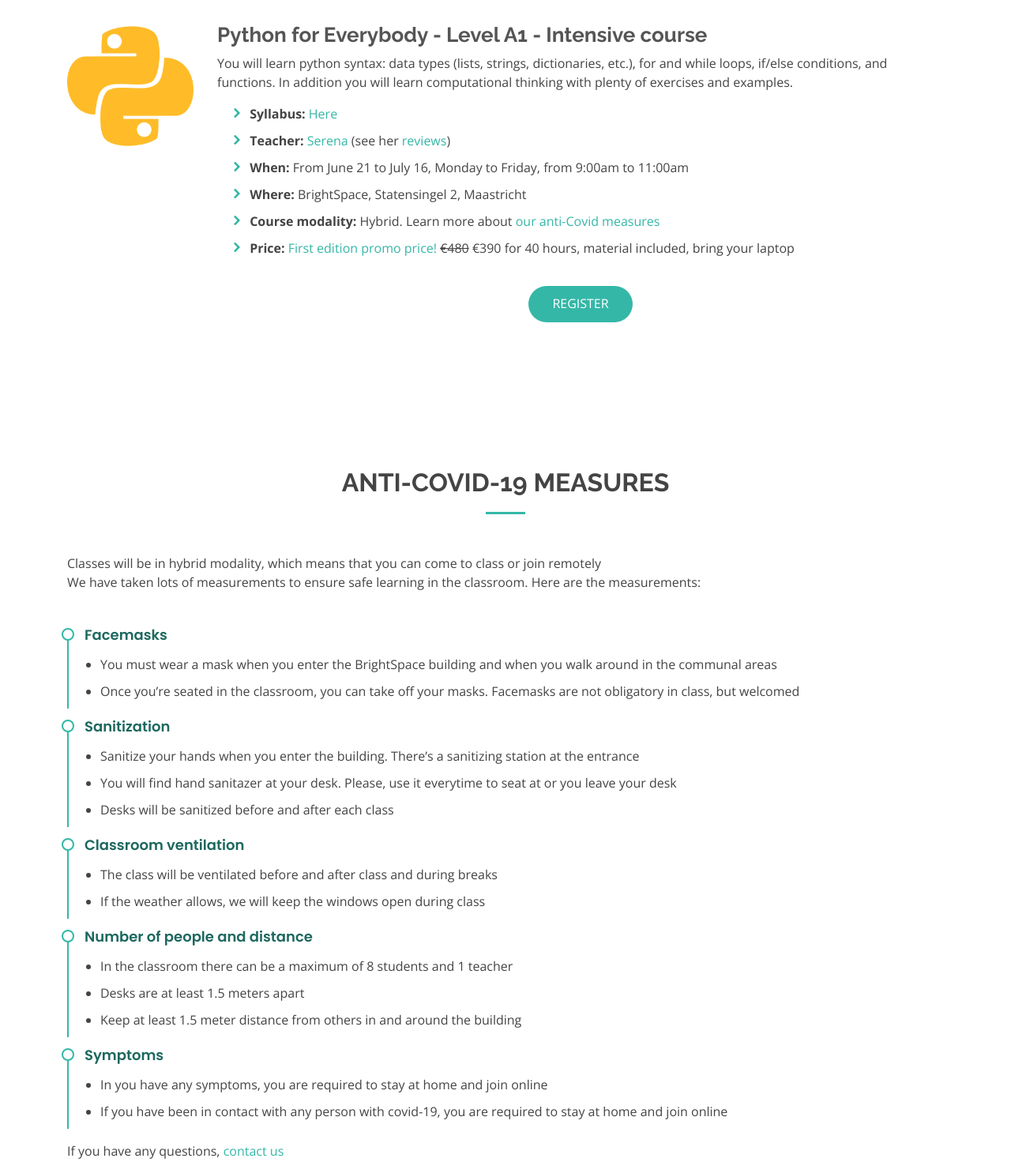
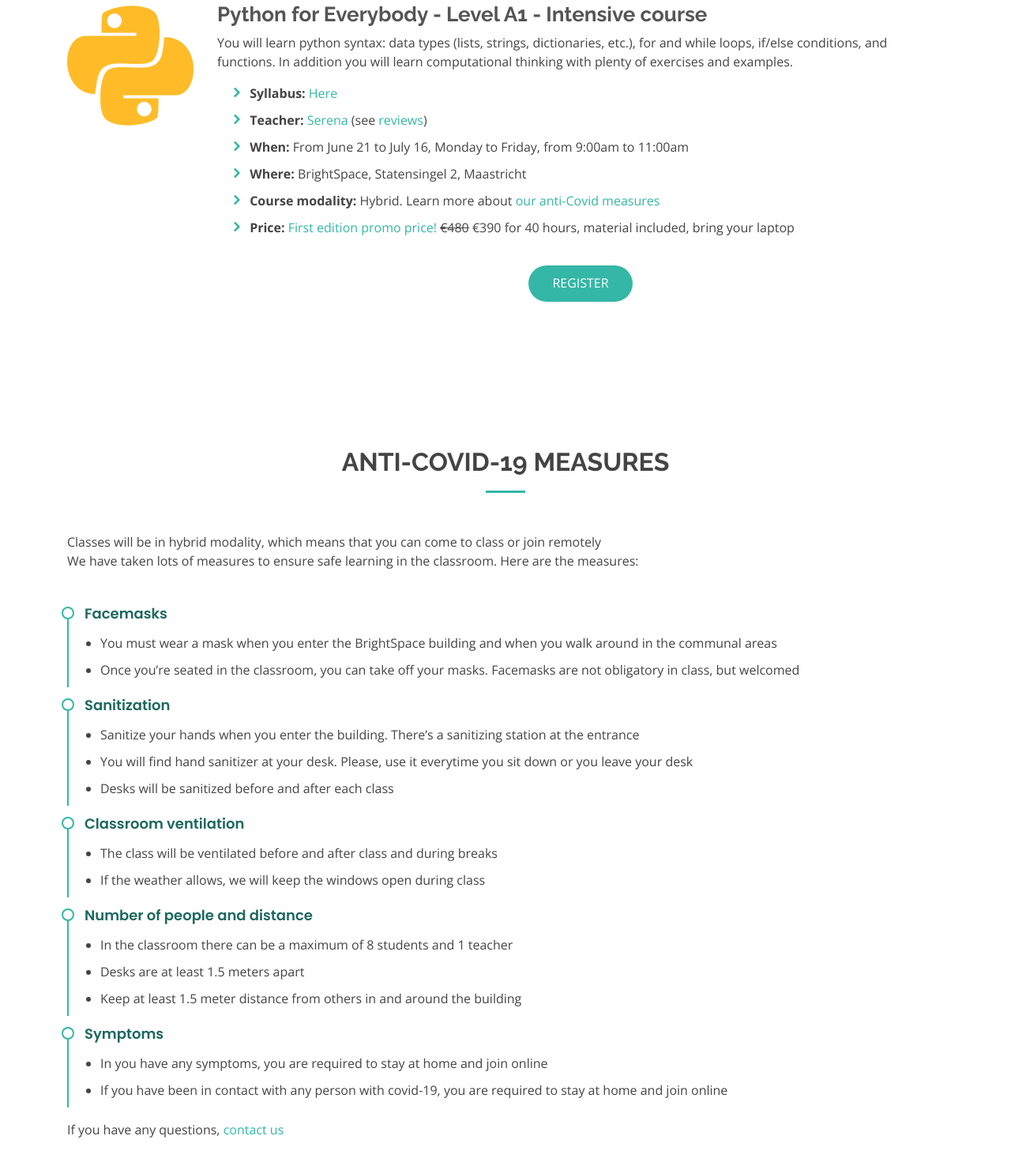
Before and after one commit to casincoding/casincoding.github.io, a plain HTML site: page courses.html in a window 1280 px wide. Shown: the part 741-2212 px from the top of the page at 79% size. Drawn offline with nearby package versions, Linux system fonts and the light colour scheme.

Commit message:
Add files via upload

```diff
--- a/courses.html
+++ b/courses.html
@@ -200,7 +200,7 @@
               <div class="icon">
               <img src="assets/img/python_teal.png" height="60%" class="testimonial-img" alt="">
               </div>
-              <h4><a href="#adults_beginners">Data and visualization for Everybody - B1</a></h4>
+              <h4><a href="#adults_beginners">Data for Everybody - B1</a></h4>
               <!--<h6> Absolute beginners </h6>-->
               <p>Learn pandas and matplotlib to handle and visualize tabular data</p>
               <h5 style="color:#34b7a7">Coming in fall!</h5>
@@ -238,7 +238,7 @@
           <div class="col-lg-12">
             <ul>
               <li><i class="icofont-rounded-right"></i> <strong>Syllabus: </strong><a href="attachments/python_A1.pdf" target=_blank>Here</a> </li>
-              <li><i class="icofont-rounded-right"></i> <strong>Teacher: </strong><a href="about.html">Serena</a>  (see her
+              <li><i class="icofont-rounded-right"></i> <strong>Teacher: </strong><a href="about.html">Serena</a>  (see
                 <a href="https://www.google.com/search?q=c%20as%20in%20coding%20maastricht&oq=c+as+in+coding+maastricht&aqs=chrome.0.69i59j69i64l3j69i59j69i60l3.4186j0j4&sourceid=chrome&ie=UTF-8&tbs=lrf:!1m4!1u2!2m2!2m1!1e1!2m1!1e2!3sIAE,lf:1,lf_ui:2&tbm=lcl&rflfq=1&num=10&rldimm=15681358667966680692&lqi=ChljIGFzIGluIGNvZGluZyBtYWFzdHJpY2h0WisKDmMgYXMgaW4gY29kaW5nIhljIGFzIGluIGNvZGluZyBtYWFzdHJpY2h0&ved=2ahUKEwih_KCfzu3sAhU0IcUKHdBeBXEQvS4wAHoECAsQHA&rlst=f#lrd=0x47c0e9979afd400b:0xd99f60a007a58e74,1,,,&rlfi=hd:;si:15681358667966680692,l,ChljIGFzIGluIGNvZGluZyBtYWFzdHJpY2h0WisKDmMgYXMgaW4gY29kaW5nIhljIGFzIGluIGNvZGluZyBtYWFzdHJpY2h0;mv:[[50.8505304,5.7034068],[50.849348899999995,5.6888947000000005]];tbs:lrf:!1m4!1u2!2m2!2m1!1e1!2m1!1e2!3sIAE,lf:1,lf_ui:2"target=_blank>reviews</a>)</li>
               <li><i class="icofont-rounded-right"></i> <strong>When: </strong>From June 21 to July 16, Monday to Friday, from 9:00am to 11:00am </li>
               <li><i class="icofont-rounded-right"></i> <strong>Where: </strong> BrightSpace, Statensingel 2, Maastricht</li>
@@ -277,7 +277,7 @@
         <div class="col-lg-12">
           Classes will be in hybrid modality, which means that you can come to class or join remotely
           <br>
-          We have taken lots of measurements to ensure safe learning in the classroom. Here are the measurements:
+          We have taken lots of measures to ensure safe learning in the classroom. Here are the measures:
           <br>
           <br>
           <br>
@@ -296,7 +296,7 @@
             <p>
             <ul>
               <li>Sanitize your hands when you enter the building. There’s a sanitizing station at the entrance</li>
-              <li>You will find hand sanitazer at your desk. Please, use it everytime to seat at or you leave your desk</li>
+              <li>You will find hand sanitizer at your desk. Please, use it everytime you sit down or you leave your desk</li>
               <li>Desks will be sanitized before and after each class</li>
             </ul>
             </p>
```
